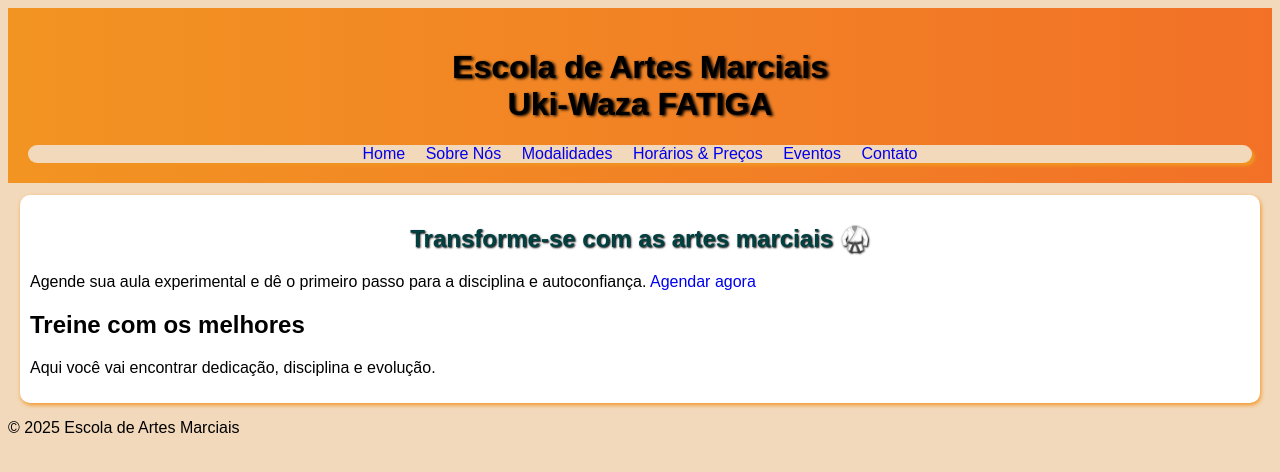
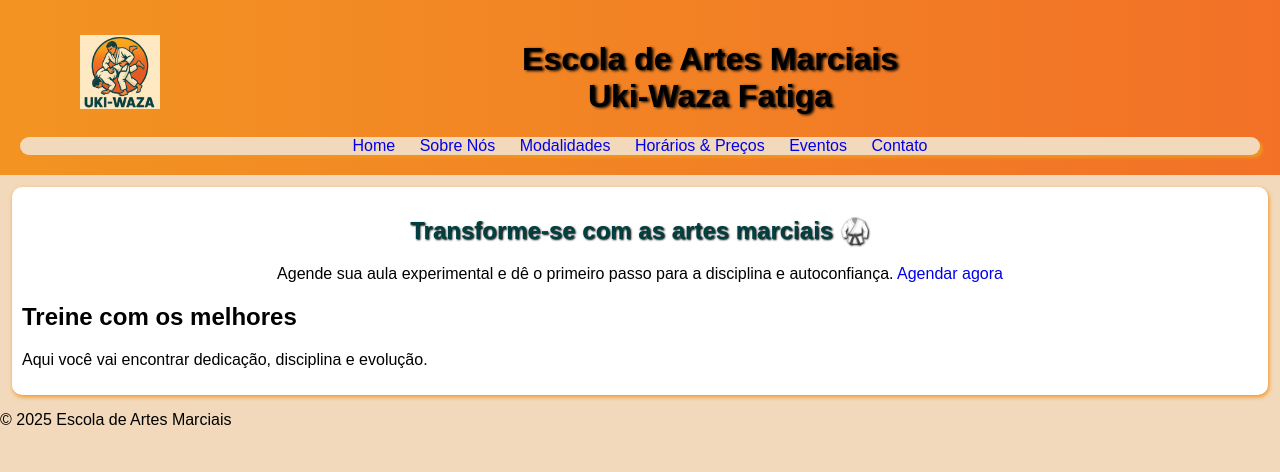
Before and after one commit to ManuelTutanguila/AcademiaUkiWazaFatiga, a plain HTML site: page index.html in a window 1280 px wide. Drawn offline with Linux system fonts and the light colour scheme.

Commit message:
estou fazendo um projecto

```diff
--- a/index.html
+++ b/index.html
@@ -12,10 +12,11 @@
 <body>
 
     <header>
+        <img src="imagens/file_00000000024062469e6b968dbb92dc09.jpg" alt="Uki-Waza">
         <h1>Escola de Artes Marciais
-            <br>Uki-Waza FATIGA
+            <br>Uki-Waza Fatiga
         </h1>
-            <nav>
+            <nav class="titulo-menu">
             <a href="index.html">Home</a>
             <a href="sobre.html">Sobre Nós</a>
             <a href="modalidades.html">Modalidades</a>
@@ -30,8 +31,8 @@
 
     <h2>Transforme-se com as artes marciais &#x1F94B;</h2>
 
-    <p class="p">Agende sua aula experimental e dê o primeiro passo para a disciplina e autoconfiança.
-        <a href="contato.html" id="a">
+    <p class="Agende">Agende sua aula experimental e dê o primeiro passo para a disciplina e autoconfiança.
+        <a href="contato.html">
             Agendar agora</a>
     </p>
 
--- a/style.css
+++ b/style.css
@@ -2,25 +2,23 @@ body {
     background-color: #F2D9BB;
     color: black;
     font-family: Arial, Helvetica, sans-serif;
-    background-repeat: no-repeat;
-    height: 98vh;
-    background-position: center center;
-    background-size: 100% 100%;
-    background-attachment: fixed;
+    margin: auto;
 }
 
 header {
-    padding: 20px;
     text-align: center;
     background-image: linear-gradient(to right, #F29422, #F27127);
     padding: 20px;
     text-align: center;
+    margin: auto;
 }
 header h1 {
     text-shadow: 2px 1px 3px black;
+    text-align: center;
 }
 
 nav {
+
     border-radius: 10px;
     background-color: #F2D9BB;
     text-align: center;
@@ -28,7 +26,7 @@ nav {
 }
 nav a {
 
-    margin: 8px;
+    margin: 10px;
     text-decoration: none;
     border-radius: 5px 5px;
 }
@@ -46,13 +44,20 @@ section h2 {
     text-shadow: 1px 1px 2px black;
 }
 
-main { background-color: white;
+main {
+     background-color: white;
 padding: 10px;
 margin: 12px;
 border-radius: 10px 10px 10px;
 box-shadow: 1px 2px 4px #F29422;
 }
+.Agende {
+    text-align: center;
+}
+ header img {
+    width: 80px;
+    float: left;
+    margin-top: 15px;
+    margin-left: 60px;
 
-.a {
-    text-align: left;
-}
+ }
```
Also changed, not shown: imagens/file_00000000024062469e6b968dbb92dc09.jpg (added).
